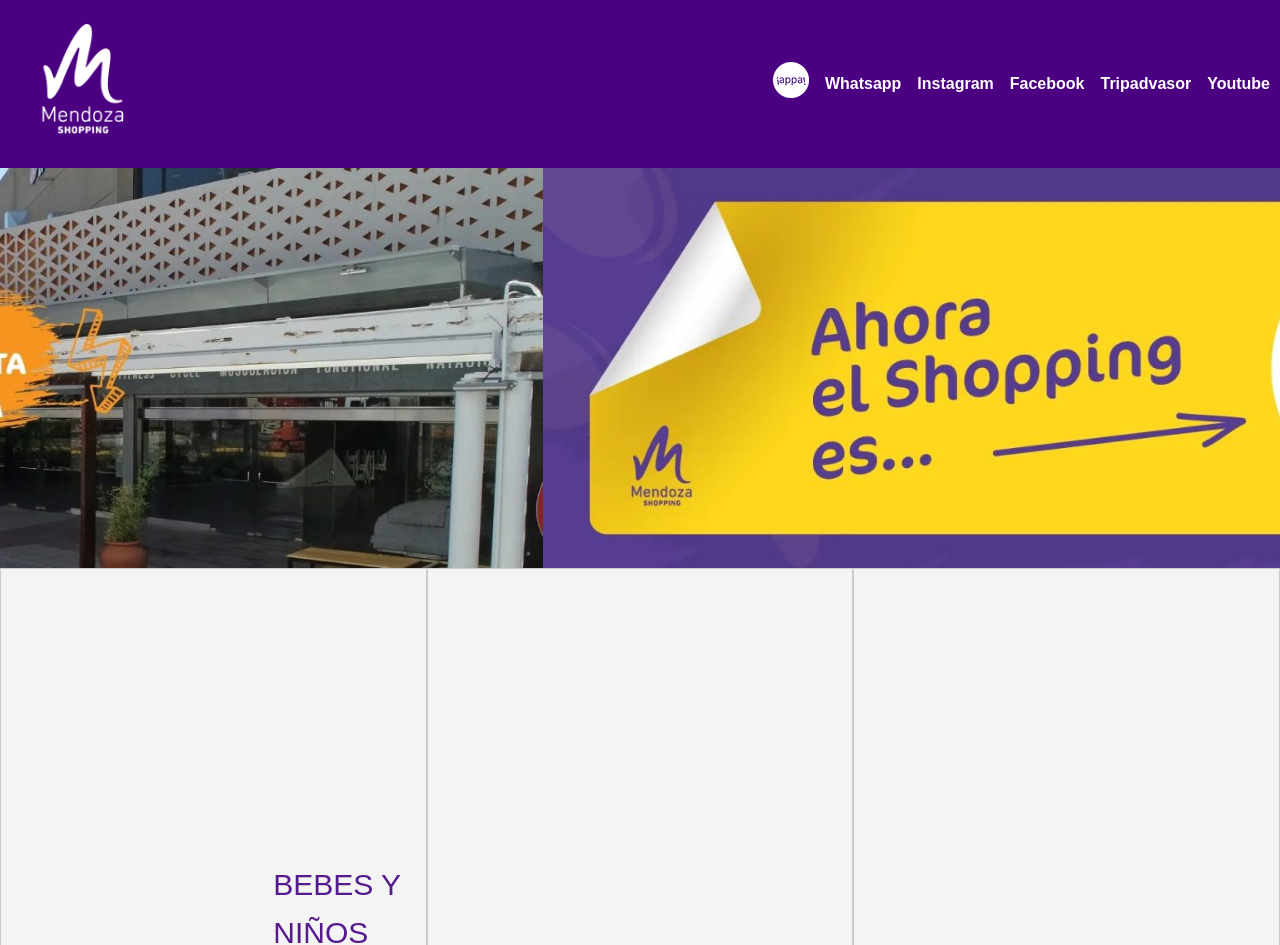
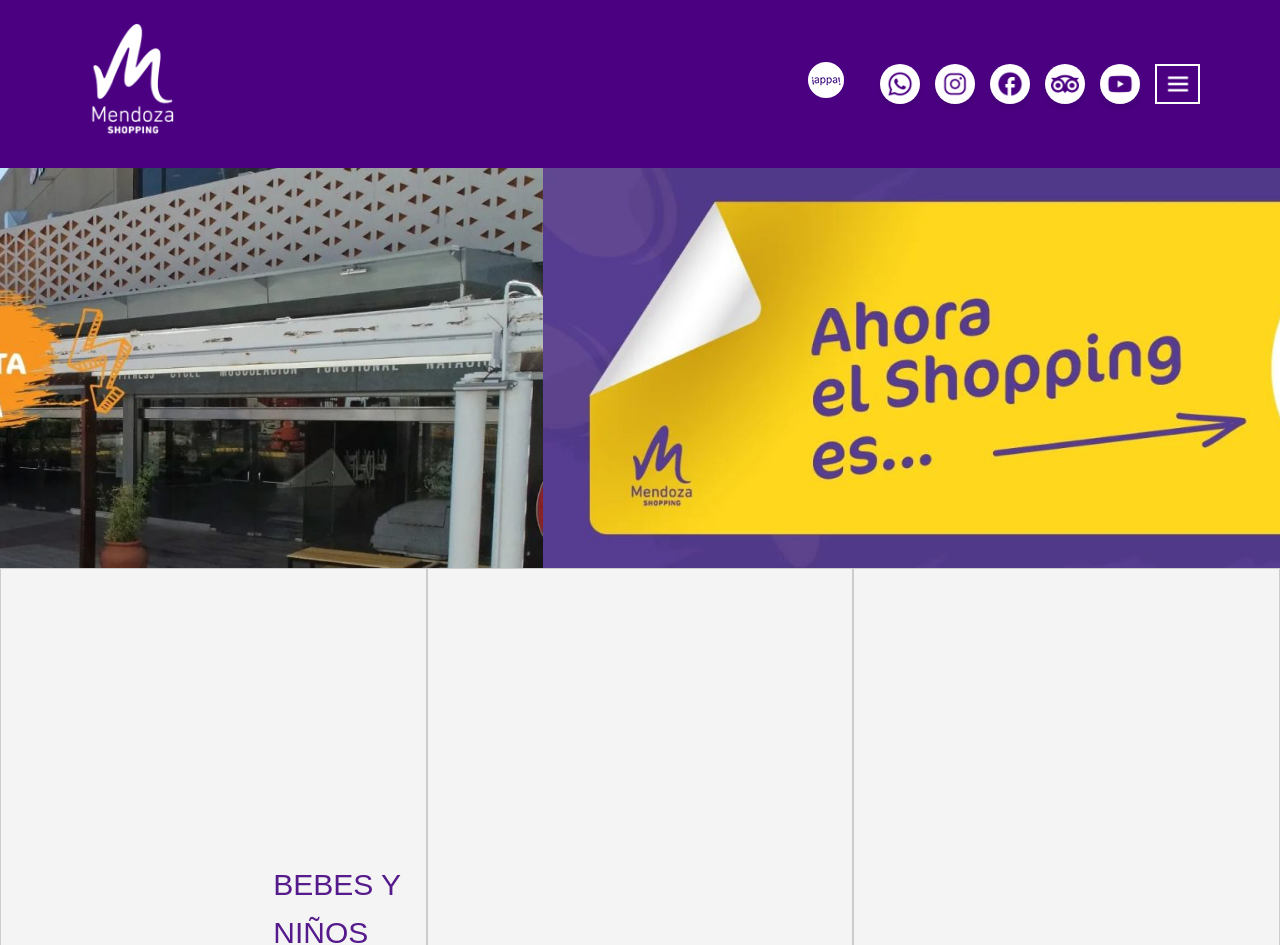
Before and after one commit to Ignacio-mazzega/actividad-3, a plain HTML site: page shopping.html in a window 1280 px wide. Shown: the top 945 px of the page. Drawn offline with Linux system fonts and the light colour scheme.

Commit message:
Primer archivo JS

```diff
--- a/css/styles3.css
+++ b/css/styles3.css
@@ -21,6 +21,8 @@
     display: flex;
     justify-content: space-between;
     align-items: center;
+    margin-right: 50px;
+    margin-left: 50px;
   }
 
   .logo {
@@ -40,6 +42,61 @@
     text-decoration: none;
     font-weight: bold;
   }
+
+/* Estilo del contenedor */
+.social-icons {
+  display: flex;
+  gap: 15px;
+  justify-content: center;
+  align-items: center;
+  padding: 20px;
+  background-color: #4b0082; /* Fondo púrpura */
+}
+
+/* Estilo de cada ícono */
+.icon {
+  display: flex;
+  justify-content: center;
+  align-items: center;
+  width: 40px;
+  height: 40px;
+  background-color: white; /* Fondo blanco */
+  border-radius: 50%; /* Forma circular */
+  box-shadow: 0 4px 6px rgba(0, 0, 0, 0.1);
+  transition: transform 0.3s ease, box-shadow 0.3s ease;
+  overflow: hidden; /* Asegura que la imagen no salga del círculo */
+  cursor: pointer;
+}
+
+/* Efecto hover */
+.icon:hover {
+  transform: scale(1.1);
+  box-shadow: 0 6px 8px rgba(0, 0, 0, 0.2);
+}
+
+/* Estilo de las imágenes */
+.icon img {
+  width: 70%; /* Ajusta el tamaño dentro del círculo */
+  height: 70%;
+  object-fit: contain;
+}
+
+.menu-hamburguesa{
+  display: flex;
+  border: 2px solid white;
+  width: 45px;
+  height: 40px;
+  align-items: center;
+  justify-content: center;
+}
+
+.menu-hamburguesa img{
+  width: 30px;
+  height: 30px;
+  align-items: center;
+  justify-content: center;
+}
+
 
 /* HERO - CAROUSEL */
 /*Faltan botones izquierda y derecha*/
--- a/shopping.html
+++ b/shopping.html
@@ -24,11 +24,30 @@
                 ><img src="./img/icon-appa.png" alt=""
               /></a>
             </li>
-            <li><a href="#categories">Whatsapp</a></li>
-            <li><a href="#promotions">Instagram</a></li>
-            <li><a href="#locations">Facebook</a></li>
-            <li><a href="#contact">Tripadvasor</a></li>
-            <li><a href="#contact">Youtube</a></li>
+            <div class="social-icons">
+              <a href="#" class="icon">
+                  <img src="./img/ic--baseline-whatsapp.png" alt="WhatsApp">
+              </a>
+              <a href="#" class="icon">
+                  <img src="./img/proicons--instagram.png" alt="Instagram">
+              </a>
+              <a href="#" class="icon">
+                  <img src="./img/facebook-icon.png" alt="Facebook">
+              </a>
+              <a href="#" class="icon">
+                  <img src="./img/tripadvisor-icon.png" alt="TripAdvisor">
+              </a>
+              <a href="#" class="icon">
+                  <img src="./img/youtube-icon.png" alt="YouTube">
+              </a>
+              <div class="menu-hamburguesa">
+
+                <img src="./img/menu-hamburguesa.png" alt="">
+
+              </div>
+          </div>
+
+
           </ul>
         </nav>
       </div>
```
Also changed, not shown: prueba1.html (added, +25 -0 lines), script.js (added, +24 -0 lines), css/style.css (line endings or trailing spaces), img/facebook-icon.png (added), img/ic--baseline-whatsapp.png (added), img/ic--baseline-whatsapp.svg (added), img/menu-hamburguesa.png (added), img/proicons--instagram.png (added), img/tripadvisor-icon.png (added), img/youtube-icon.png (added).
